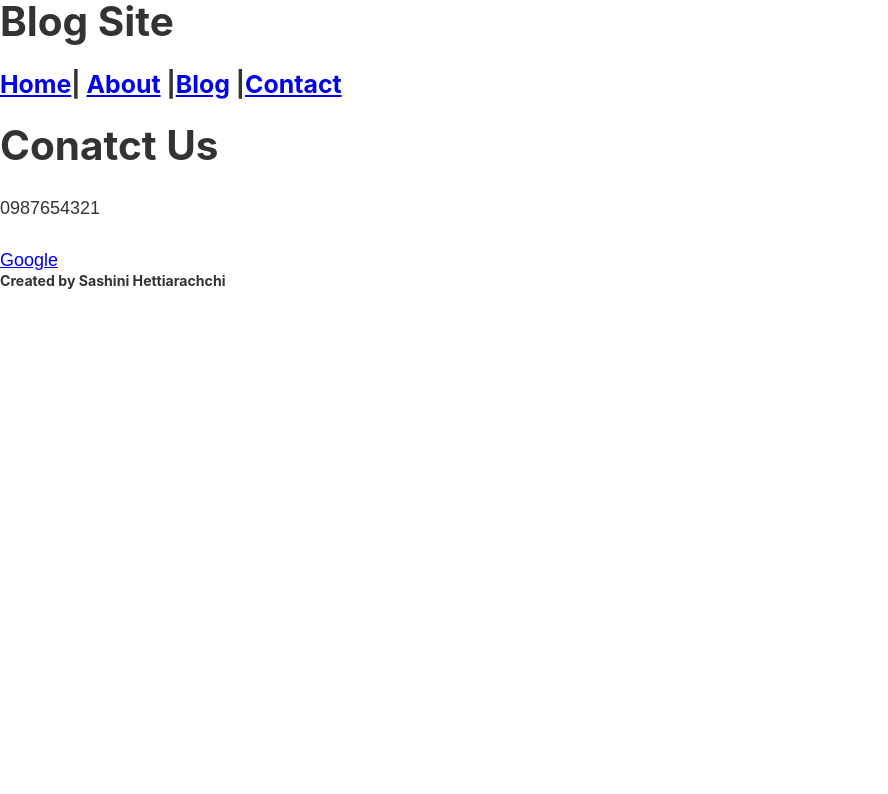
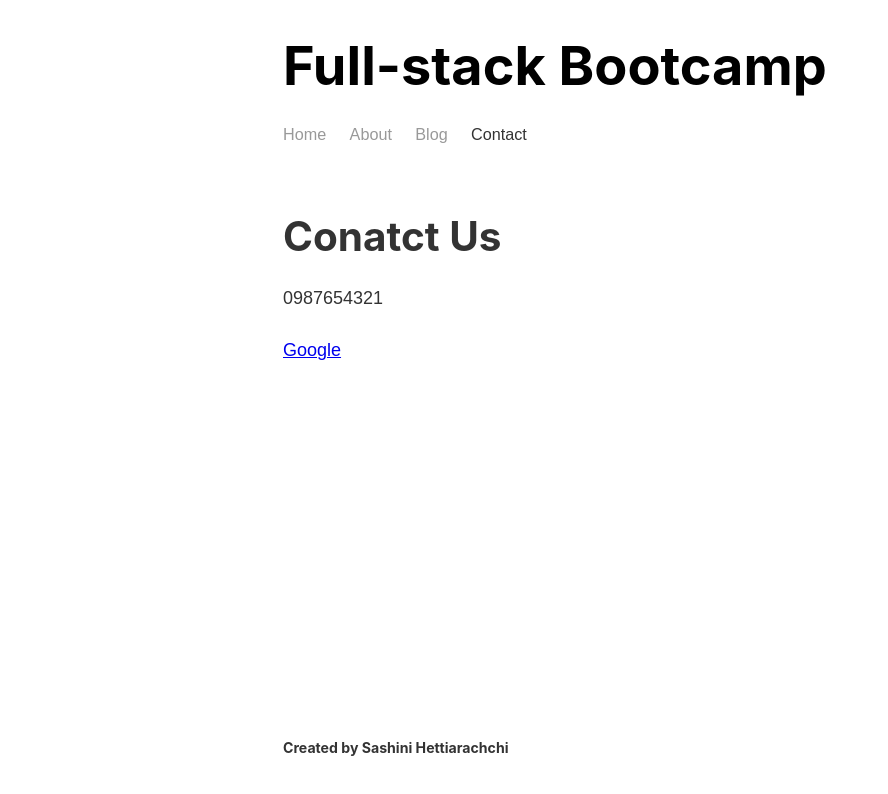
Before and after one commit to sashini-hettiarachchi/gatsby-bootcamp, a Gatsby site: page /contact in a window 1280 px wide. Shown: the whole page, without its empty margins (0-888 px from the left). Built offline with nearby package versions, Linux system fonts and the light colour scheme; Gatsby itself is replaced by a stand-in of ours.

```diff
--- a/gatsby-config.js
+++ b/gatsby-config.js
@@ -6,5 +6,9 @@
 
 module.exports = {
   /* Your site config here */
+  siteMetadata: {
+    title: "Full-stack Bootcamp",
+    author: "Sashini Hettiarachchi",
+  },
   plugins: [`gatsby-plugin-sass`],
 }
--- a/package.json
+++ b/package.json
@@ -6,7 +6,7 @@
   "license": "MIT",
   "scripts": {
     "build": "gatsby build",
-    "develop": "gatsby develop",
+    "develop": "env-cmd  gatsby develop",
     "format": "prettier --write \"**/*.{js,jsx,json,md}\"",
     "start": "npm run develop",
     "serve": "gatsby serve",
@@ -21,6 +21,7 @@
     "react-dom": "^16.12.0"
   },
   "devDependencies": {
+    "env-cmd": "^10.1.0",
     "prettier": "2.0.5"
   },
   "repository": {
--- a/src/components/footer.js
+++ b/src/components/footer.js
@@ -1,9 +1,20 @@
 import React from "react"
+import { graphql, useStaticQuery } from "gatsby"
 
 const Footer = () => {
+  const data = useStaticQuery(graphql`
+    query {
+      site {
+        siteMetadata {
+          author
+        }
+      }
+    }
+  `)
+
   return (
     <footer>
-      <h6>Created by Sashini Hettiarachchi</h6>
+      <h6>Created by {data.site.siteMetadata.author}</h6>
     </footer>
   )
 }
--- a/src/components/header.js
+++ b/src/components/header.js
@@ -1,16 +1,69 @@
 import React from "react"
-import { Link } from "gatsby"
+import { Link, graphql, useStaticQuery } from "gatsby"
+import headerStyle from "./header.module.scss"
 
 const Header = () => {
+  const data = useStaticQuery(graphql`
+    query {
+      site {
+        siteMetadata {
+          title
+        }
+      }
+    }
+  `)
   return (
-    <header>
-      <h1>Blog Site</h1>
+    <header className={headerStyle.header}>
+      <h1>
+        {" "}
+        <Link
+          to="/"
+          className={headerStyle.title}
+          activeClassName={headerStyle.activeHeaderLink}
+        >
+          {data.site.siteMetadata.title}
+        </Link>
+      </h1>
       <div>
         {" "}
-        <h3>
-          <Link to="/">Home</Link>| <Link to="/about">About</Link> |
-          <Link to="/blog">Blog</Link> |<Link to="/contact">Contact</Link>
-        </h3>
+        <ul className={headerStyle.navList}>
+          <li>
+            <Link
+              to="/"
+              className={headerStyle.headerLink}
+              activeClassName={headerStyle.activeHeaderLink}
+            >
+              Home
+            </Link>
+          </li>
+          <li>
+            <Link
+              to="/about"
+              className={headerStyle.headerLink}
+              activeClassName={headerStyle.activeHeaderLink}
+            >
+              About
+            </Link>
+          </li>
+          <li>
+            <Link
+              to="/blog"
+              className={headerStyle.headerLink}
+              activeClassName={headerStyle.activeHeaderLink}
+            >
+              Blog
+            </Link>
+          </li>
+          <li>
+            <Link
+              to="/contact"
+              className={headerStyle.headerLink}
+              activeClassName={headerStyle.activeHeaderLink}
+            >
+              Contact
+            </Link>
+          </li>
+        </ul>
       </div>
     </header>
   )
--- /dev/null
+++ b/src/components/header.module.scss
@@ -0,0 +1,30 @@
+.headerLink {
+  color: #999999;
+  font-size: 0.9rem;
+  margin-right: 1.3rem;
+  text-decoration: none;
+}
+
+.header {
+  padding: 1rem 0 3rem;
+}
+
+.navList {
+  display: flex;
+  list-style-type: none;
+  margin: 0;
+}
+
+.title {
+  color: black;
+  font-size: 3rem;
+  text-decoration: none;
+}
+
+.headerLink:hover {
+  color: #666666;
+}
+
+.activeHeaderLink {
+  color: #333333;
+}
--- a/src/components/layout.js
+++ b/src/components/layout.js
@@ -2,12 +2,16 @@ import React, { Children } from "react"
 import Header from "./header"
 import Footer from "./footer"
 import "../styles/index.scss"
+import layoutStyles from "./layout.module.scss"
 
 const Layout = props => {
   return (
-    <div>
-      <Header />
-      {props.children}
+    <div className={layoutStyles.container}>
+      <div className={layoutStyles.content}>
+        <Header />
+        {props.children}
+      </div>
+
       <Footer />
     </div>
   )
--- /dev/null
+++ b/src/components/layout.module.scss
@@ -0,0 +1,13 @@
+.container {
+  margin: 0 auto;
+  max-width: 750px;
+  padding: 1rem;
+
+  display: flex;
+  flex-direction: column;
+  min-height: 100vh;
+}
+
+.content {
+  flex-grow: 1;
+}
--- a/src/pages/contact.js
+++ b/src/pages/contact.js
@@ -6,9 +6,7 @@ const ContactPage = () => {
     <Layout>
       <h1>Conatct Us</h1>
       <p>0987654321</p>
-      <a href="https://www.google.com/" target="_blank">
-        Google
-      </a>
+      <a href="https://www.google.com/">Google</a>
     </Layout>
   )
 }
```
Also changed, not shown: 1 other file.
